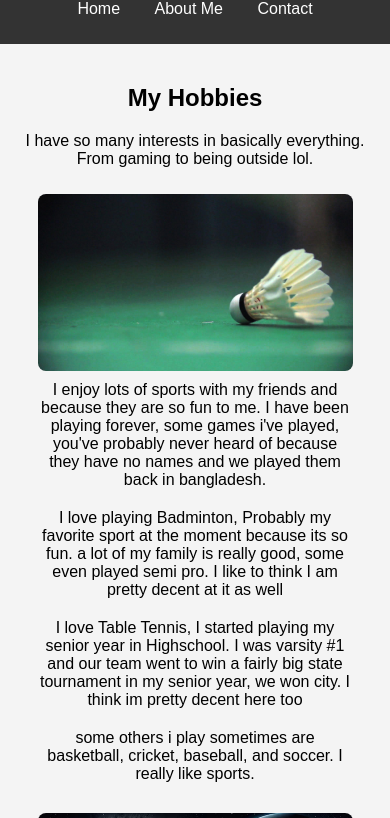
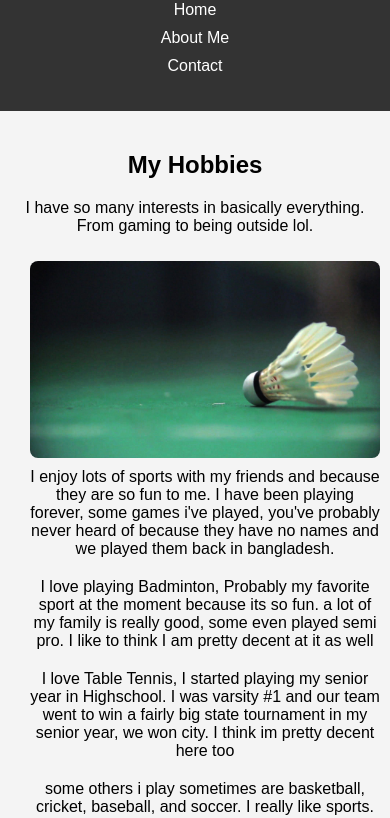
Before and after one commit to June-cpu/Website_June, a plain HTML site: page hobbies.html in a window 390 px wide. Shown: the part 63-881 px from the top of the page. Drawn offline with Linux system fonts and the light colour scheme.

Commit message:
added Media Queries

```diff
--- a/contact.css
+++ b/contact.css
@@ -35,3 +35,36 @@ main {
     padding: 20px;
     text-align: center;
 }
+
+@media (max-width: 768px) {
+    nav ul li {
+        display: block;
+        margin: 10px 0;
+    }
+
+    header {
+        padding: 20px 0;
+    }
+
+    main {
+        padding: 10px;
+    }
+}
+
+@media (max-width: 480px) {
+    body {
+        background-color: #eaeaea;
+    }
+
+    nav ul li {
+        margin: 5px 0;
+    }
+
+    header h1 {
+        font-size: 1.5em;
+    }
+
+    main {
+        font-size: 0.9em;
+    }
+}
--- a/hobbies.css
+++ b/hobbies.css
@@ -38,13 +38,13 @@ main {
 
 .sections-container {
     display: flex;
-    justify-content: space-around; /* Adjust spacing between sections */
-    flex-wrap: wrap; /* Wrap sections to next line on small screens */
+    justify-content: space-around;
+    flex-wrap: wrap;
 }
 
 .section {
-    width: 30%; /* Adjust width of each section */
-    box-sizing: border-box; /* Include padding and border in width */
+    width: 30%;
+    box-sizing: border-box;
     margin: 10px;
     position: relative;
 }
@@ -76,7 +76,7 @@ main {
 
 @media (max-width: 768px) {
     .section {
-        width: 90%; /* Adjust width for smaller screens */
+        width: 90%;
     }
 
     .sections-container {
@@ -84,3 +84,27 @@ main {
         align-items: center;
     }
 }
+
+@media (max-width: 480px) {
+    header {
+        padding: 20px 0;
+    }
+
+    header h1 {
+        font-size: 1.5em;
+    }
+
+    nav ul li {
+        display: block;
+        margin: 10px 0;
+    }
+
+    .section h3 {
+        font-size: 1em;
+        padding: 3px;
+    }
+
+    .section {
+        width: 100%;
+    }
+}
--- a/index.css
+++ b/index.css
@@ -1,4 +1,3 @@
-/* Basic Reset */
 * {
     margin: 0;
     padding: 0;
@@ -12,7 +11,7 @@ body {
 }
 
 header {
-    background-color: #6a0dad; /* Dark Purple */
+    background-color: #6a0dad;
     color: white;
     padding: 15px 0;
     text-align: center;
@@ -49,7 +48,7 @@ main {
 }
 
 main h2 {
-    color: #6a0dad; /* Dark Purple */
+    color: #6a0dad;
     font-size: 1.5em;
     margin-bottom: 15px;
 }
```
Also changed, not shown: 1 other file.
